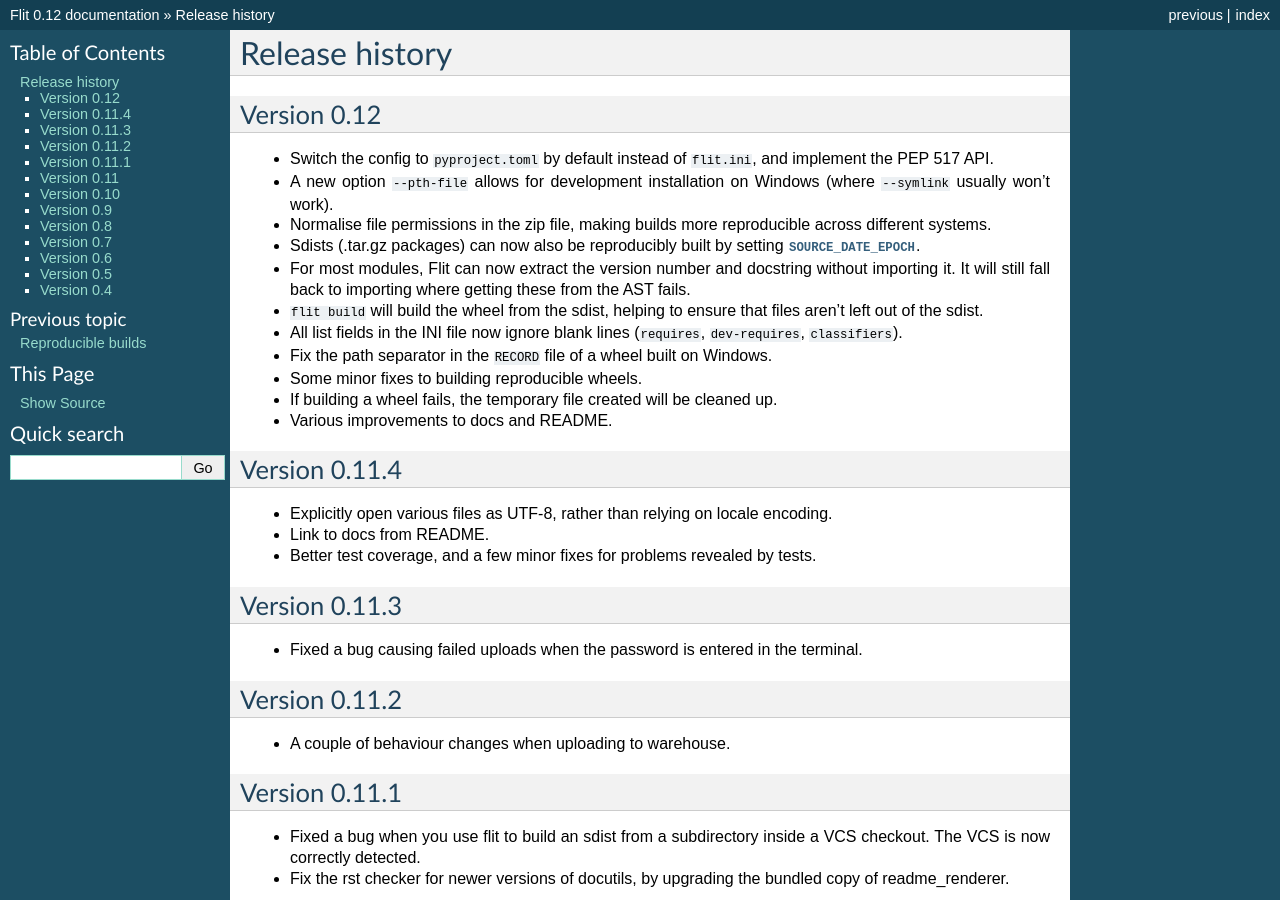
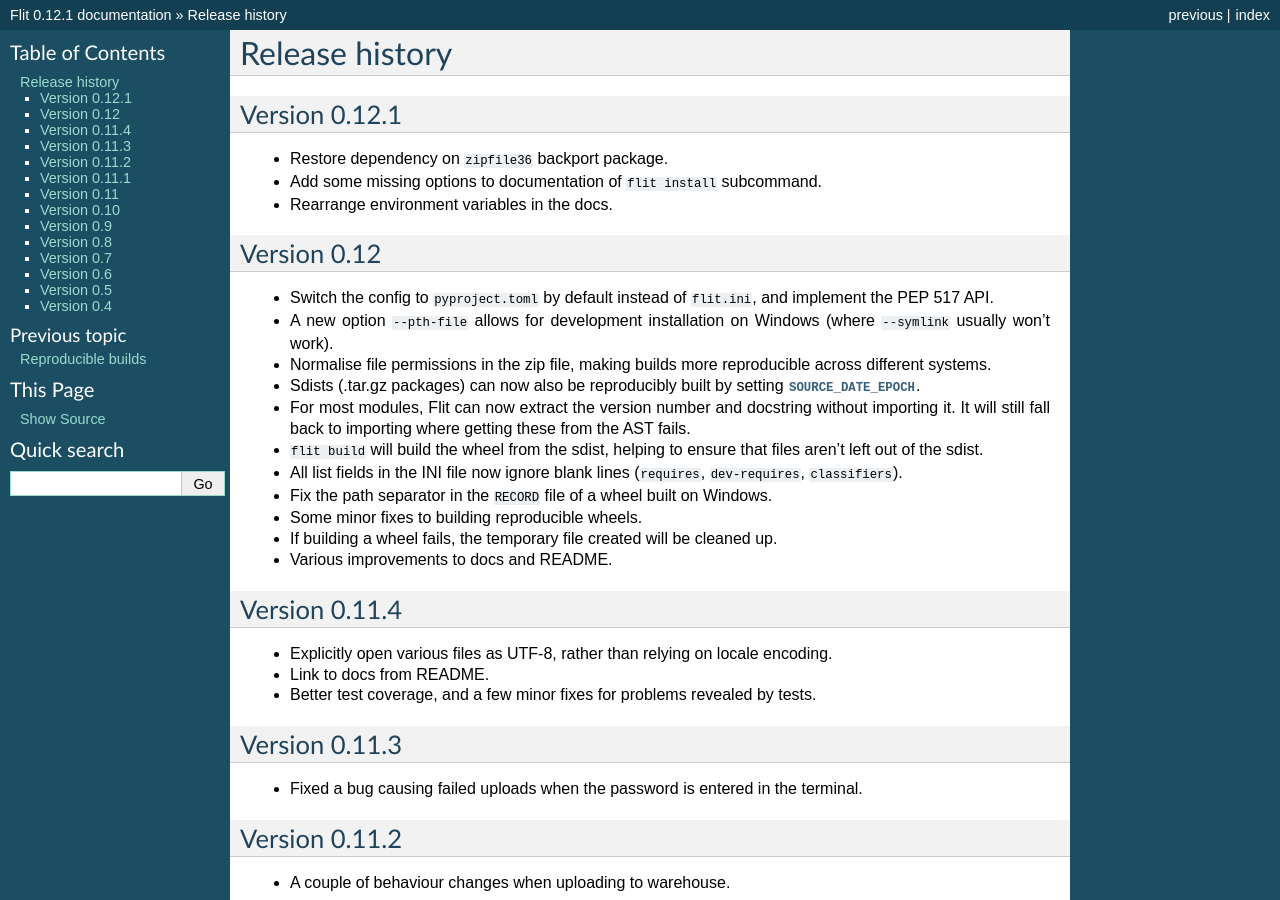
Before and after one commit to pypa/flit, a Sphinx documentation site: the page built from doc/history.rst, in a window 1280 px wide and 900 px high. Built offline with Sphinx 7.4.7, drawn with Linux system fonts in a browser that asks for light colours; some of the changed text lies outside the part shown.

Commit message:
Version number -> 0.12.1

```diff
--- a/doc/conf.py
+++ b/doc/conf.py
@@ -53,7 +53,7 @@
 # built documents.
 #
 # The short X.Y version.
-version = '0.12'
+version = '0.12.1'
 # The full version, including alpha/beta/rc tags.
 release = version #+ '.1'
 
--- a/doc/history.rst
+++ b/doc/history.rst
@@ -1,5 +1,12 @@
 Release history
 ===============
+
+Version 0.12.1
+--------------
+
+- Restore dependency on ``zipfile36`` backport package.
+- Add some missing options to documentation of ``flit install`` subcommand.
+- Rearrange environment variables in the docs.
 
 Version 0.12
 ------------
--- a/flit/__init__.py
+++ b/flit/__init__.py
@@ -7,7 +7,7 @@
 from . import common
 from .log import enable_colourful_output
 
-__version__ = '0.12'
+__version__ = '0.12.1'
 
 log = logging.getLogger(__name__)
 
```
